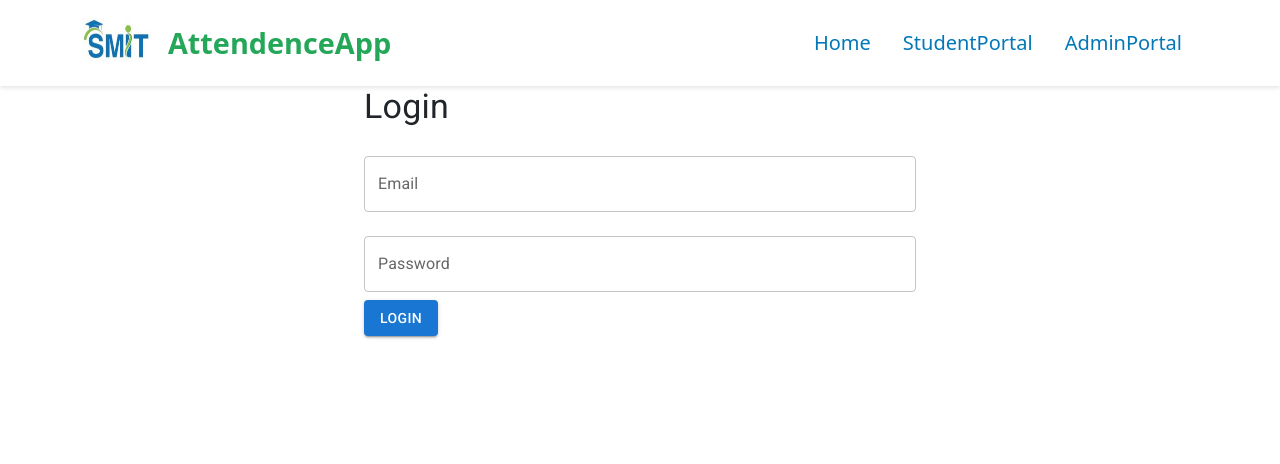
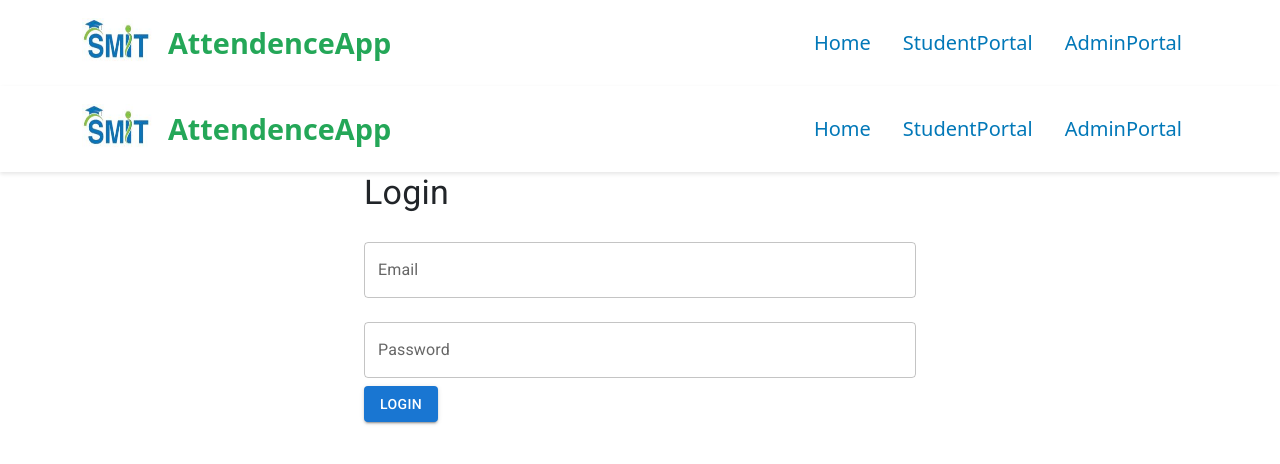
Before and after one commit to javariyafatima1/Attendence-final, a React (Create React App) app in the folder frontend/: page /login in a window 1280 px wide. Shown: the top 464 px of the page. Built offline with nearby package versions, Linux system fonts and the light colour scheme.

Commit message:
app.jss admin header set

```diff
--- a/frontend/src/App.js
+++ b/frontend/src/App.js
@@ -16,9 +16,11 @@ import AdminLogin from './components/Adminlogin';
 function App() {
   const location = useLocation();
   const isDashboardRoute = ['/dashbord', '/addattendence', '/allatten'].includes(location.pathname);
+  const adminDashboardRoute = ['/admindashbord', '/viewallusers',].includes(location.pathname);
   return (
     <div>
       {isDashboardRoute ? <DashboardHeader/> : <Header />}
+      {adminDashboardRoute ? <AdminDashboardHeader/> : <Header />}
       <div>
         <Routes>
           <Route path="/" element={<Home />} />
```
